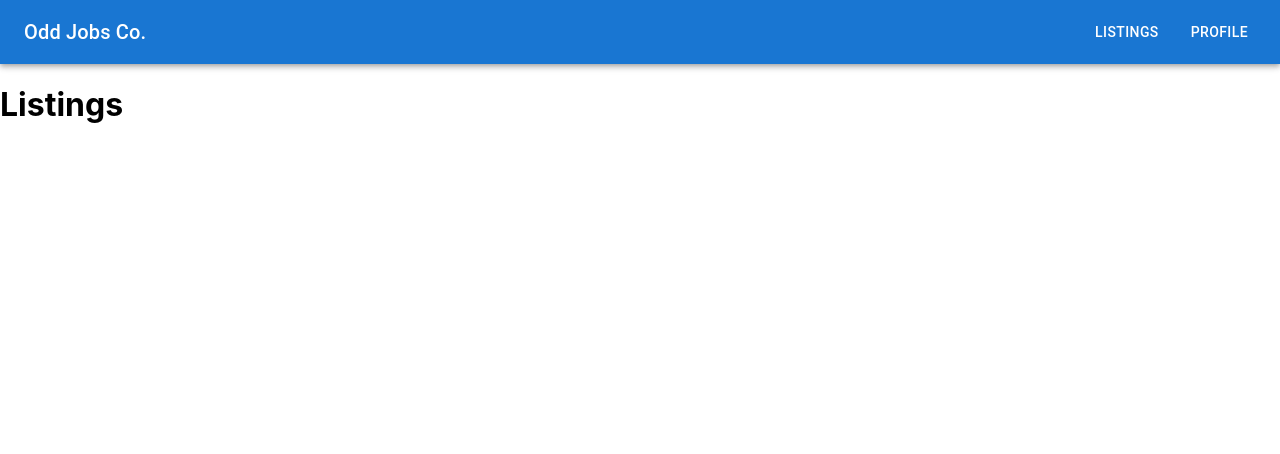
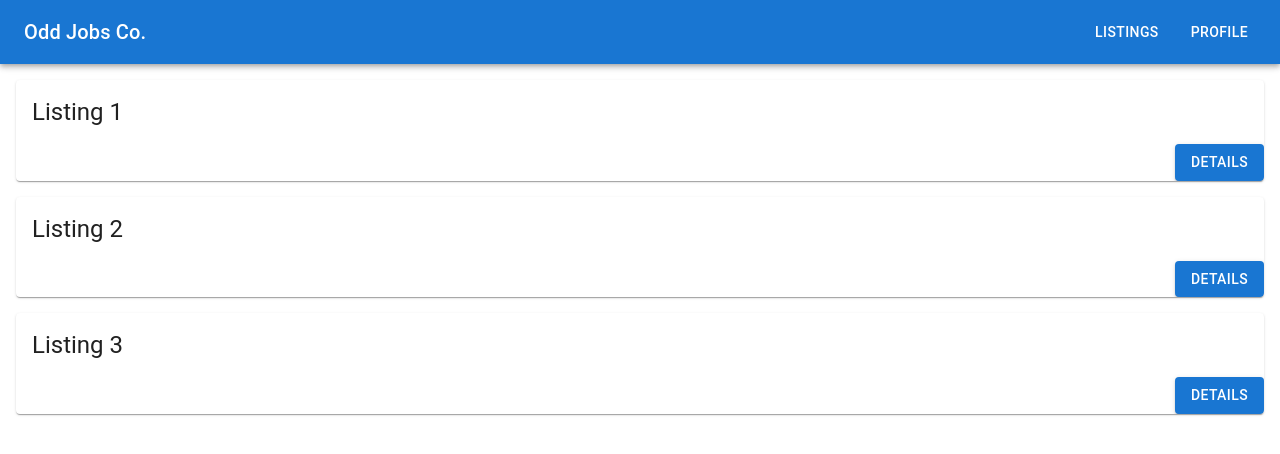
Before and after one commit to Vraj-P/OddJobsCO, a React (Create React App) app in the folder client/: page /listings in a window 1280 px wide. Shown: the top 454 px of the page. Built offline with nearby package versions, Linux system fonts and the light colour scheme; the HTML template or start-up script is replaced by a standard one.

Commit message:
Added cards for Listings in the Listings page

```diff
--- /dev/null
+++ b/client/src/pages/listings/components/ListingCard.tsx
@@ -0,0 +1,45 @@
+import React from 'react';
+import { makeStyles } from 'tss-react/mui';
+import { Card, CardContent, Typography, Button } from '@mui/material';
+
+const useStyles = makeStyles()((theme) => ({
+    card: {
+        display: 'flex',
+        flexDirection: 'column',
+        width: '100%',
+        height: '100%',
+        justifyContent: 'space-between',
+    },
+    content: {
+        flexGrow: 1,
+        display: 'flex',
+        flexDirection: 'column',
+        justifyContent: 'center',
+    },
+    detailsButton: {
+        alignSelf: 'flex-end',
+    },
+}));
+
+interface ListingCardProps {
+    name: string;
+};
+
+function ListingCard(props : ListingCardProps) {
+    const { classes, cx } = useStyles();
+    const { name } = props;
+    return (
+        <Card className={cx(classes.card)}>
+            <CardContent className={cx(classes.content)}>
+                <Typography variant="h5" component="h2">
+                    {name}
+                </Typography>
+            </CardContent>
+            <Button className={cx(classes.detailsButton)} variant="contained" color="primary">
+                Details
+            </Button>
+        </Card>
+    );
+}
+
+export default ListingCard;
--- a/client/src/pages/listings/index.tsx
+++ b/client/src/pages/listings/index.tsx
@@ -1,3 +1,42 @@
 import React from "react";
-const ListingsPage = () => <h1>Listings</h1>
+import ListingCard from "./components/ListingCard";
+import { makeStyles } from 'tss-react/mui';
+import { Grid } from '@mui/material';
+
+interface ListingCardData {
+    name: string;
+}
+
+const testListings: ListingCardData[] = [
+    { name: 'Listing 1' },
+    { name: 'Listing 2' },
+    { name: 'Listing 3' },
+];
+
+const useStyles = makeStyles()({
+    container: {
+        display: 'flex',
+        flexDirection: 'column',
+        alignItems: 'center',
+        padding: '1rem',
+    },
+});
+
+function ListingsPage() {
+    const { classes, cx } = useStyles();
+
+    return (
+        <div>
+            <div className={cx(classes.container)}>
+                <Grid container spacing={2}>
+                    {testListings.map((listing) => (
+                        <Grid item xs={12} sm={12} md={12}>
+                            <ListingCard name={listing.name} />
+                        </Grid>
+                    ))}
+                </Grid>
+            </div>
+        </div>
+    )
+}
 export default ListingsPage;
```
